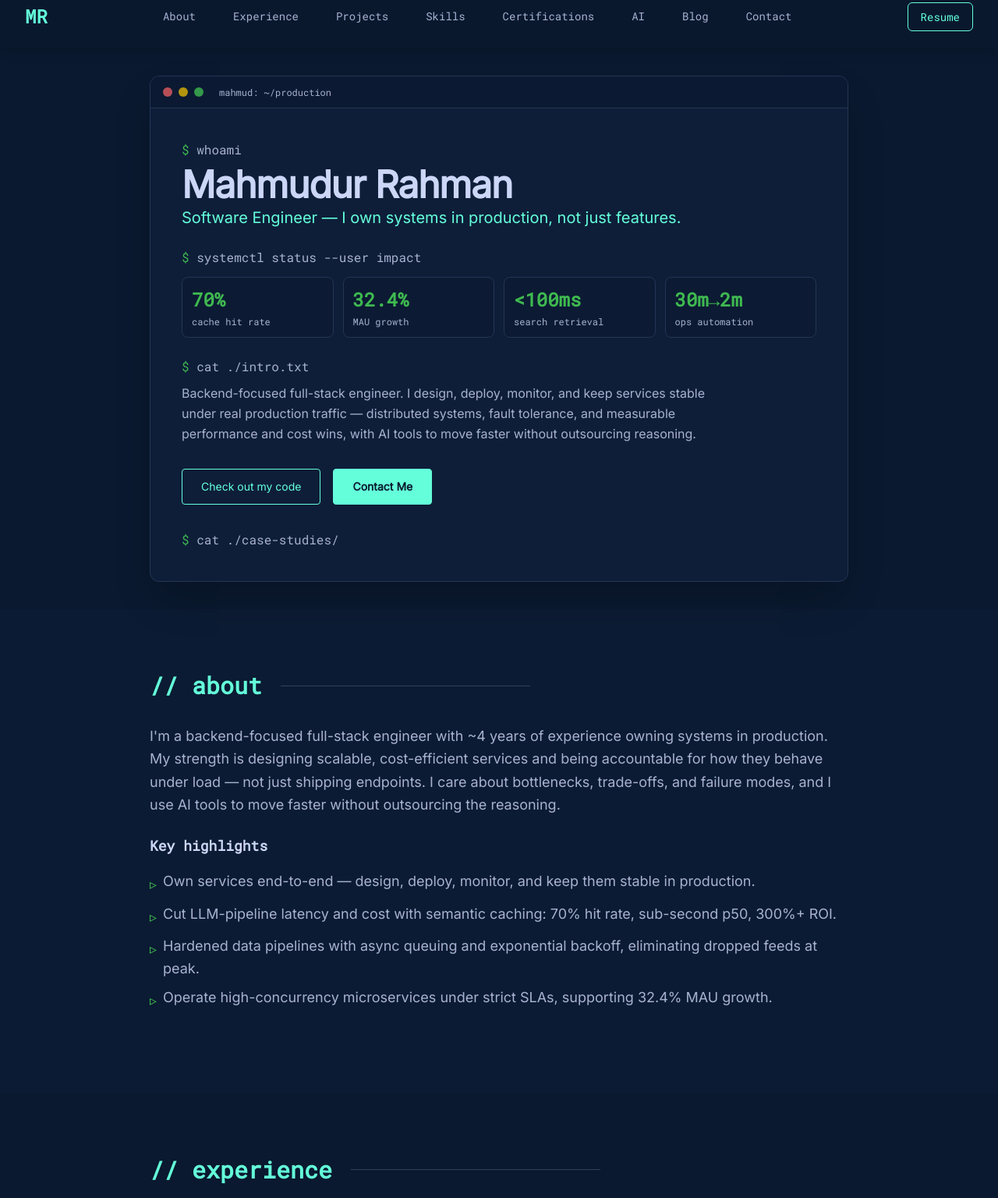
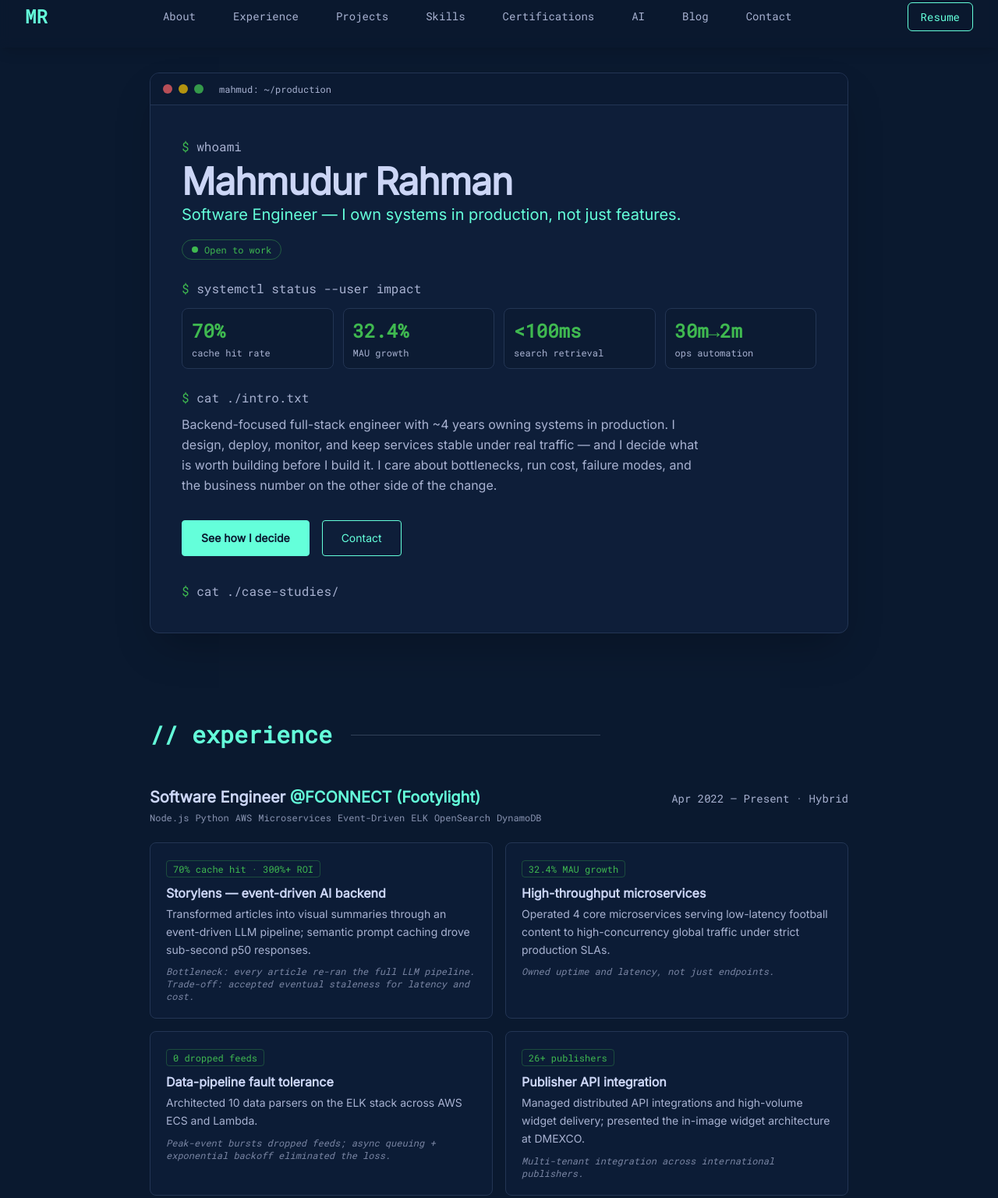
Before and after one commit to Mahmud-007/Mahmud-007.github.io, a Gatsby site: page / in a window 1280 px wide. Shown: the part 19-1555 px from the top of the page at 78% size. Built offline with nearby package versions, Linux system fonts and the light colour scheme; Gatsby itself is replaced by a stand-in of ours.

Commit message:
feat: rebuild hero with availability, typed prompts, count-up metrics

```diff
--- a/src/components/sections/About.tsx
+++ /dev/null
@@ -1,42 +0,0 @@
-import React from 'react';
-
-const About = () => {
-  const highlights = [
-    "Own services end-to-end — design, deploy, monitor, and keep them stable in production.",
-    "Cut LLM-pipeline latency and cost with semantic caching: 70% hit rate, sub-second p50, 300%+ ROI.",
-    "Hardened data pipelines with async queuing and exponential backoff, eliminating dropped feeds at peak.",
-    "Operate high-concurrency microservices under strict SLAs, supporting 32.4% MAU growth.",
-  ];
-
-  return (
-    <section id="about" className="py-20 px-4 sm:px-6 lg:px-8 bg-content-surface/40">
-      <div className="max-w-4xl mx-auto">
-        <h2 className="text-3xl font-bold text-slate-lightest mb-8 flex items-center">
-          <span className="text-teal font-mono mr-2">// about</span>
-          <span className="h-px bg-slate-700 flex-grow ml-4 max-w-xs"></span>
-        </h2>
-        <div className="text-slate-light text-lg leading-relaxed">
-          <p className="mb-6">
-            I'm a backend-focused full-stack engineer with ~4 years of experience owning systems in
-            production. My strength is designing scalable, cost-efficient services and being accountable
-            for how they behave under load — not just shipping endpoints. I care about bottlenecks,
-            trade-offs, and failure modes, and I use AI tools to move faster without outsourcing the reasoning.
-          </p>
-          <div className="mb-6">
-            <h3 className="text-slate-lightest font-bold mb-4 font-mono">Key highlights</h3>
-            <ul className="space-y-2">
-              {highlights.map((item, i) => (
-                <li key={i} className="flex items-start">
-                  <span className="text-status-green mr-2 mt-1 font-mono">▹</span>
-                  <span>{item}</span>
-                </li>
-              ))}
-            </ul>
-          </div>
-        </div>
-      </div>
-    </section>
-  );
-};
-
-export default About;
--- a/src/components/sections/Hero.tsx
+++ b/src/components/sections/Hero.tsx
@@ -1,4 +1,12 @@
 import React from 'react';
+import Terminal from '../ui/Terminal';
+import StatusPill from '../ui/StatusPill';
+import TypeLine from '../ui/TypeLine';
+import CountUp from '../ui/CountUp';
+import profile from '../../data/profile.json';
+import type { Profile } from '../../types';
+
+const p = profile as unknown as Profile;
 
 const metrics = [
   { value: '70%', label: 'cache hit rate' },
@@ -8,71 +16,69 @@ const metrics = [
 ];
 
 const Hero = () => {
+  const [stage, setStage] = React.useState(0);
+
   return (
-    <section id="home" className="min-h-[calc(100vh-5rem)] flex items-center justify-center px-4 sm:px-6 lg:px-8 py-4 sm:py-8">
+    <section
+      id="home"
+      className="min-h-[calc(100vh-5rem)] flex items-center justify-center px-4 sm:px-6 lg:px-8 py-4 sm:py-8"
+    >
       <div className="max-w-4xl w-full mx-auto">
-        <div className="rounded-xl border border-navy-700 bg-navy-800/60 shadow-2xl overflow-hidden font-mono">
-          <div className="flex items-center gap-2 px-4 py-3 border-b border-navy-700 bg-navy-900/70">
-            <span className="w-3 h-3 rounded-full bg-red-400/70"></span>
-            <span className="w-3 h-3 rounded-full bg-yellow-400/70"></span>
-            <span className="w-3 h-3 rounded-full bg-status-green/80"></span>
-            <span className="ml-3 text-xs text-slate-light">mahmud: ~/production</span>
+        <Terminal title="mahmud: ~/production" bodyClassName="p-5 sm:p-10">
+          <p className="text-slate-light">
+            <span className="text-status-green">$</span>{' '}
+            <TypeLine text="whoami" onDone={() => setStage(1)} />
+          </p>
+
+          <h1 className="text-3xl sm:text-5xl font-bold text-slate-lightest mt-2 font-sans tracking-tight">
+            {p.name}
+          </h1>
+          <p className="text-teal font-sans text-lg sm:text-xl mt-1">{p.tagline}</p>
+
+          <div className="mt-4">
+            <StatusPill status={p.availability.status} tone={p.availability.tone} />
           </div>
 
-          <div className="p-5 sm:p-10 text-sm sm:text-base leading-relaxed">
-            <p className="text-slate-light">
-              <span className="text-status-green">$</span> whoami
-            </p>
-            <h1 className="text-3xl sm:text-5xl font-bold text-slate-lightest mt-2 font-sans tracking-tight">
-              Mahmudur Rahman
-            </h1>
-            <p className="text-teal font-sans text-lg sm:text-xl mt-1">
-              Software Engineer — I own systems in production, not just features.
-            </p>
-
           <p className="text-slate-light mt-4 sm:mt-6">
-              <span className="text-status-green">$</span> systemctl status --user impact
+            <span className="text-status-green">$</span>{' '}
+            {stage >= 1 && <TypeLine text="systemctl status --user impact" />}
           </p>
           <div className="grid grid-cols-2 sm:grid-cols-4 gap-3 mt-3">
             {metrics.map((m) => (
               <div key={m.label} className="rounded-lg border border-navy-700 bg-navy-900/50 p-3">
-                  <div className="text-status-green text-xl sm:text-2xl font-bold">{m.value}</div>
+                <div className="text-status-green text-xl sm:text-2xl font-bold">
+                  <CountUp value={m.value} />
+                </div>
                 <div className="text-slate-light text-xs mt-1">{m.label}</div>
               </div>
             ))}
           </div>
 
-            <p className="hidden sm:block text-slate-light mt-4 sm:mt-6">
+          <p className="text-slate-light mt-4 sm:mt-6">
             <span className="text-status-green">$</span> cat ./intro.txt
           </p>
-            <p className="hidden sm:block text-slate-light font-sans max-w-2xl mt-2 leading-relaxed">
-              Backend-focused full-stack engineer. I design, deploy, monitor, and keep services
-              stable under real production traffic — distributed systems, fault tolerance, and
-              measurable performance and cost wins, with AI tools to move faster without outsourcing reasoning.
-            </p>
+          <p className="text-slate-light font-sans max-w-2xl mt-2 leading-relaxed">{p.intro}</p>
 
           <div className="flex flex-wrap gap-4 mt-5 sm:mt-8 font-sans">
             <a
-                href="https://github.com/Mahmud-007"
-                target="_blank"
-                rel="noreferrer"
-                className="px-6 py-3 border border-teal text-teal rounded hover:bg-teal/10 transition-colors duration-300 text-sm"
+              href="#work"
+              className="px-6 py-3 bg-teal text-navy-900 rounded border border-teal hover:bg-teal/80 transition-colors duration-300 font-bold text-sm"
             >
-                Check out my code
+              See how I decide
             </a>
             <a
               href="#contact"
-                className="px-6 py-3 bg-teal text-navy-900 rounded border border-teal hover:bg-teal/80 transition-colors duration-300 font-bold text-sm"
+              className="px-6 py-3 border border-teal text-teal rounded hover:bg-teal/10 transition-colors duration-300 text-sm"
             >
-                Contact Me
+              Contact
             </a>
           </div>
 
           <p className="text-slate-light mt-5 sm:mt-8">
-              <span className="text-status-green">$</span> cat ./case-studies/ <span className="cursor-blink">▊</span>
+            <span className="text-status-green">$</span> cat ./case-studies/{' '}
+            <span className="cursor-blink">▊</span>
           </p>
-          </div>
-        </div>
+        </Terminal>
       </div>
     </section>
   );
--- /dev/null
+++ b/src/data/profile.json
@@ -0,0 +1,17 @@
+{
+  "name": "Mahmudur Rahman",
+  "initials": "MR",
+  "tagline": "Software Engineer — I own systems in production, not just features.",
+  "intro": "Backend-focused full-stack engineer with ~4 years owning systems in production. I design, deploy, monitor, and keep services stable under real traffic — and I decide what is worth building before I build it. I care about bottlenecks, run cost, failure modes, and the business number on the other side of the change.",
+  "location": "Bangladesh",
+  "email": "mahmud6799@gmail.com",
+  "resume": "/Mahmudur_Rahman.pdf",
+  "availability": { "status": "Open to work", "tone": "green" },
+  "socials": [
+    { "label": "GitHub", "url": "https://github.com/Mahmud-007", "icon": "github" },
+    { "label": "LinkedIn", "url": "https://www.linkedin.com/in/rahman-mahmud/", "icon": "linkedin" },
+    { "label": "X", "url": "https://x.com/Rahman007Mahmud", "icon": "x" },
+    { "label": "Medium", "url": "https://medium.com/@mahmud6799", "icon": "medium" },
+    { "label": "YouTube", "url": "https://www.youtube.com/@mahmudurrahman8104", "icon": "youtube" }
+  ]
+}
--- a/src/pages/index.tsx
+++ b/src/pages/index.tsx
@@ -2,7 +2,6 @@ import * as React from "react"
 import type { HeadFC, PageProps } from "gatsby"
 import Layout from "../components/layout/Layout"
 import Hero from "../components/sections/Hero"
-import About from "../components/sections/About"
 import Experience from "../components/sections/Experience"
 import Projects from "../components/sections/Projects"
 import Skills from "../components/sections/Skills"
@@ -16,7 +15,6 @@ const IndexPage: React.FC<PageProps> = () => {
     return (
         <Layout>
             <Hero />
-            <About />
             <Experience />
             <Projects />
             <Skills />
```
Lines whose indentation alone changed are shown as unchanged.
